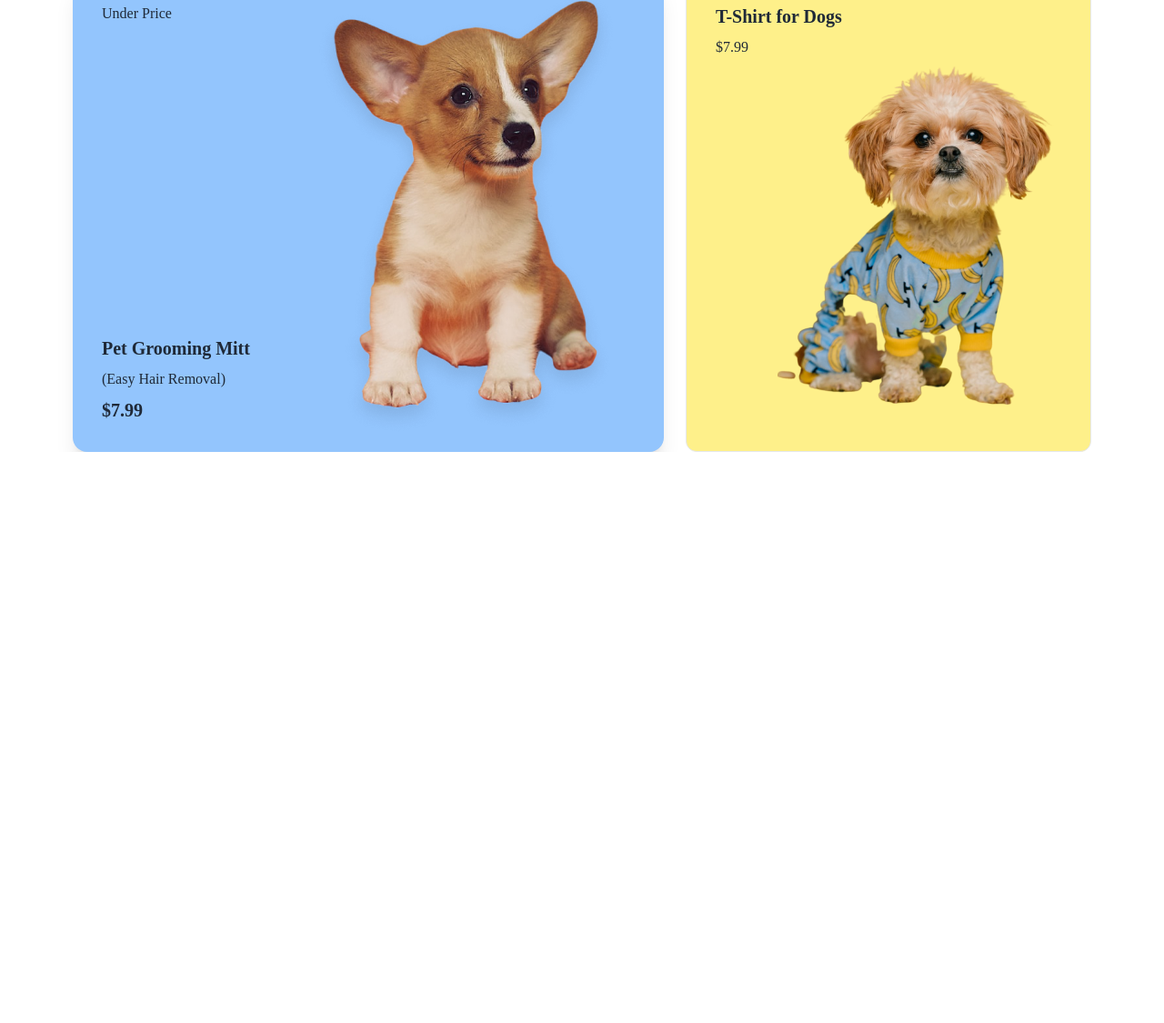
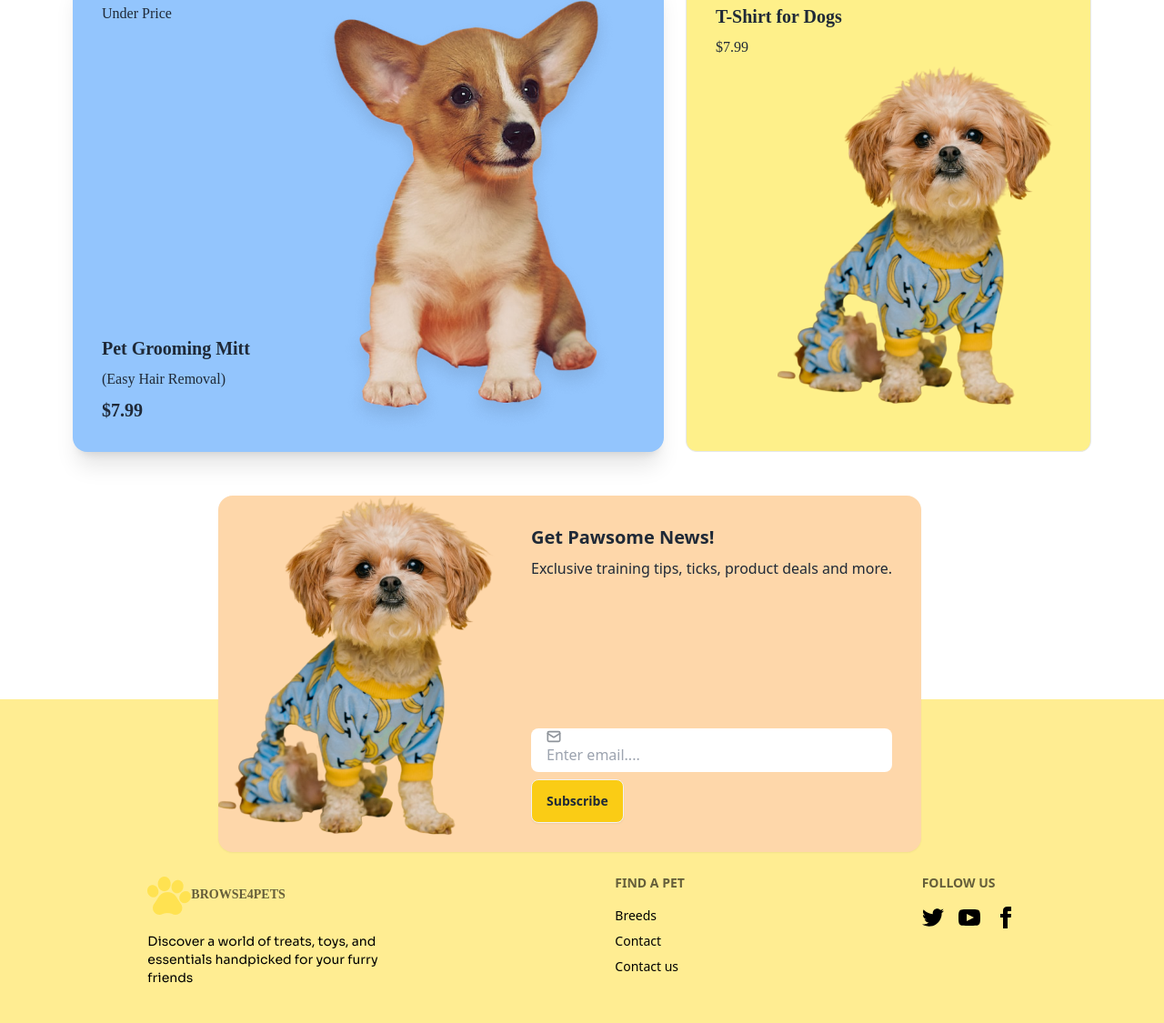
Before and after one commit to srsshawon/assignment-3-category-0001, a plain HTML site: page index.html in a window 1280 px wide. Shown: the part 2037-3162 px from the top of the page at 91% size. Before the commit the page ends 2534 px from the top, so only its background shows below. Drawn offline with nearby package versions, Linux system fonts and the light colour scheme; a web font is replaced by a local one.

Commit message:
added the floating section adn footer section

```diff
--- a/index.html
+++ b/index.html
@@ -207,7 +207,7 @@
          </section>
 
          <!-- Trending Pets -->
-         <section class="my-20 bg-orange-50 px-6 lg:px-20  py-4 pb-10">
+         <section class=" my-20 bg-orange-50 px-6 lg:px-20  py-4 pb-10">
             <h1 class="font-adlam text-3xl font-adlam my-10">Trending Pet Products</h1>
             <div class="grid grid-cols-1 lg:grid-cols-2  pb-10 gap-6">
                 <!-- big card -->
@@ -336,7 +336,7 @@
          </section>
 
          <!-- low price section -->
-         <section class="px-6 lg:px-20">
+         <section class="my-20 px-6 lg:px-20 pb-48">
             <h1 class="font-adlam text-3xl mb-7">Everyday low Price</h1>
             <div class="flex flex-col lg:flex-row  gap-6 ">
                 <div class="card card-side  shadow-xl bg-blue-300">
@@ -357,10 +357,83 @@
                   </div>
             </div>
          </section>
+         <!-- Get pawsome  section -->
+          <section class="px-6 lg:px-20 absolute -mt-56 ml-20 lg:ml-40 z-10 ">
+            <div class="card card-side flex flex-col md:flex-row justify-center bg-orange-200 shadow-sm">
+              <figure>
+                <img
+                  src="c1-assets/cute-pet-mid.png"
+                  alt="" />
+              </figure>
+              <div class="card-body">
+                <h2 class="card-title">Get Pawsome News!</h2>
+                <p>Exclusive training tips, ticks, product deals and more.</p>
+                <label class="input validator">
+                  <svg class="h-[1em] opacity-50" xmlns="http://www.w3.org/2000/svg" viewBox="0 0 24 24"><g stroke-linejoin="round" stroke-linecap="round" stroke-width="2.5" fill="none" stroke="currentColor"><rect width="20" height="16" x="2" y="4" rx="2"></rect><path d="m22 7-8.97 5.7a1.94 1.94 0 0 1-2.06 0L2 7"></path></g></svg>
+                  <input type="email" placeholder="Enter email...." required/>
+                </label>
+                <div class="validator-hint hidden">Enter  email... </div>
+                <div class="card-actions justify-start">
+                  <button class="btn bg-yellow-400 ">Subscribe</button>
+                </div>
+              </div>
+            </div>
+          </section>
 
     </main>
     <footer>
+      <footer class="footer sm:footer-horizontal bg-[#FFDC2680] text-base-content p-10 mx-auto relative pt-48 text-black ">
+        <nav class="mx-auto">
 
+          <h6 class="footer-title text-black font-adlam"><img class="inline-block "  src="c1-assets/logo-header.png" alt="">Browse4Pets</h6>
+          <p class="font-sora">Discover a world of treats, toys, and <br> essentials handpicked for your furry <br> friends</p>
+        </nav>
+        <nav class="mx-auto">
+          <h6 class="footer-title text-black">Find a pet</h6>
+          <a class="link link-hover">Breeds</a>
+          <a class="link link-hover">Contact</a>
+          <a class="link link-hover">Contact us</a>
+
+        </nav>
+        <nav class="mx-auto">
+          <h6 class="footer-title">Follow Us</h6>
+          <div class="grid grid-flow-col gap-4">
+            <a>
+              <svg
+                xmlns="http://www.w3.org/2000/svg"
+                width="24"
+                height="24"
+                viewBox="0 0 24 24"
+                class="fill-current">
+                <path
+                  d="M24 4.557c-.883.392-1.832.656-2.828.775 1.017-.609 1.798-1.574 2.165-2.724-.951.564-2.005.974-3.127 1.195-.897-.957-2.178-1.555-3.594-1.555-3.179 0-5.515 2.966-4.797 6.045-4.091-.205-7.719-2.165-10.148-5.144-1.29 2.213-.669 5.108 1.523 6.574-.806-.026-1.566-.247-2.229-.616-.054 2.281 1.581 4.415 3.949 4.89-.693.188-1.452.232-2.224.084.626 1.956 2.444 3.379 4.6 3.419-2.07 1.623-4.678 2.348-7.29 2.04 2.179 1.397 4.768 2.212 7.548 2.212 9.142 0 14.307-7.721 13.995-14.646.962-.695 1.797-1.562 2.457-2.549z"></path>
+              </svg>
+            </a>
+            <a>
+              <svg
+                xmlns="http://www.w3.org/2000/svg"
+                width="24"
+                height="24"
+                viewBox="0 0 24 24"
+                class="fill-current">
+                <path
+                  d="M19.615 3.184c-3.604-.246-11.631-.245-15.23 0-3.897.266-4.356 2.62-4.385 8.816.029 6.185.484 8.549 4.385 8.816 3.6.245 11.626.246 15.23 0 3.897-.266 4.356-2.62 4.385-8.816-.029-6.185-.484-8.549-4.385-8.816zm-10.615 12.816v-8l8 3.993-8 4.007z"></path>
+              </svg>
+            </a>
+            <a>
+              <svg
+                xmlns="http://www.w3.org/2000/svg"
+                width="24"
+                height="24"
+                viewBox="0 0 24 24"
+                class="fill-current">
+                <path
+                  d="M9 8h-3v4h3v12h5v-12h3.642l.358-4h-4v-1.667c0-.955.192-1.333 1.115-1.333h2.885v-5h-3.808c-3.596 0-5.192 1.583-5.192 4.615v3.385z"></path>
+              </svg>
+            </a>
+          </div>
+        </nav>
+      </footer>
     </footer>
 </body>
 </html>
```
